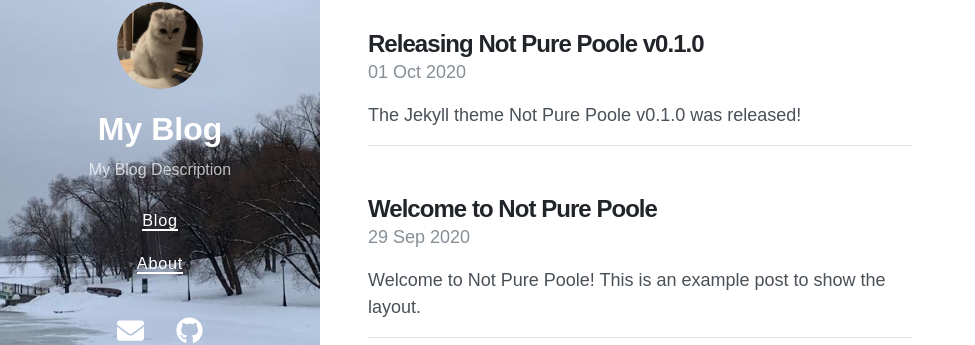
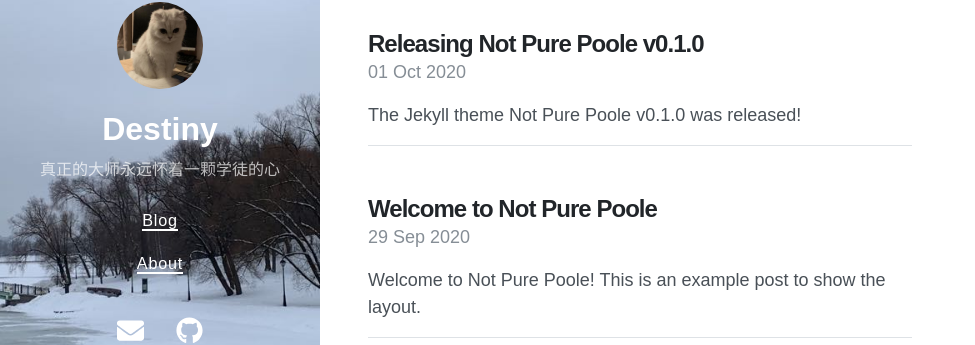
Before and after one commit to destiny23334/destiny23334.github.io, a Jekyll site: the page built from index.html, in a window 1280 px wide. Shown: the part 269-614 px from the top of the page, without its empty margins (0-975 px from the left). Built offline with Jekyll 4.4.1, drawn with Linux system fonts in a browser that asks for light colours; nearby versions of some CDN libraries; the list of posts is cut into pages by our own code.

Commit message:
修改个人信息

```diff
--- a/_config.yml
+++ b/_config.yml
@@ -1,6 +1,6 @@
 # Setup
-title: My Blog
-description: My Blog Description
+title: Destiny
+description: 真正的大师永远怀着一颗学徒的心
 url: https://destiny23334.github.io
 avatar: /avatar.jpeg
 paginate: 5
```
